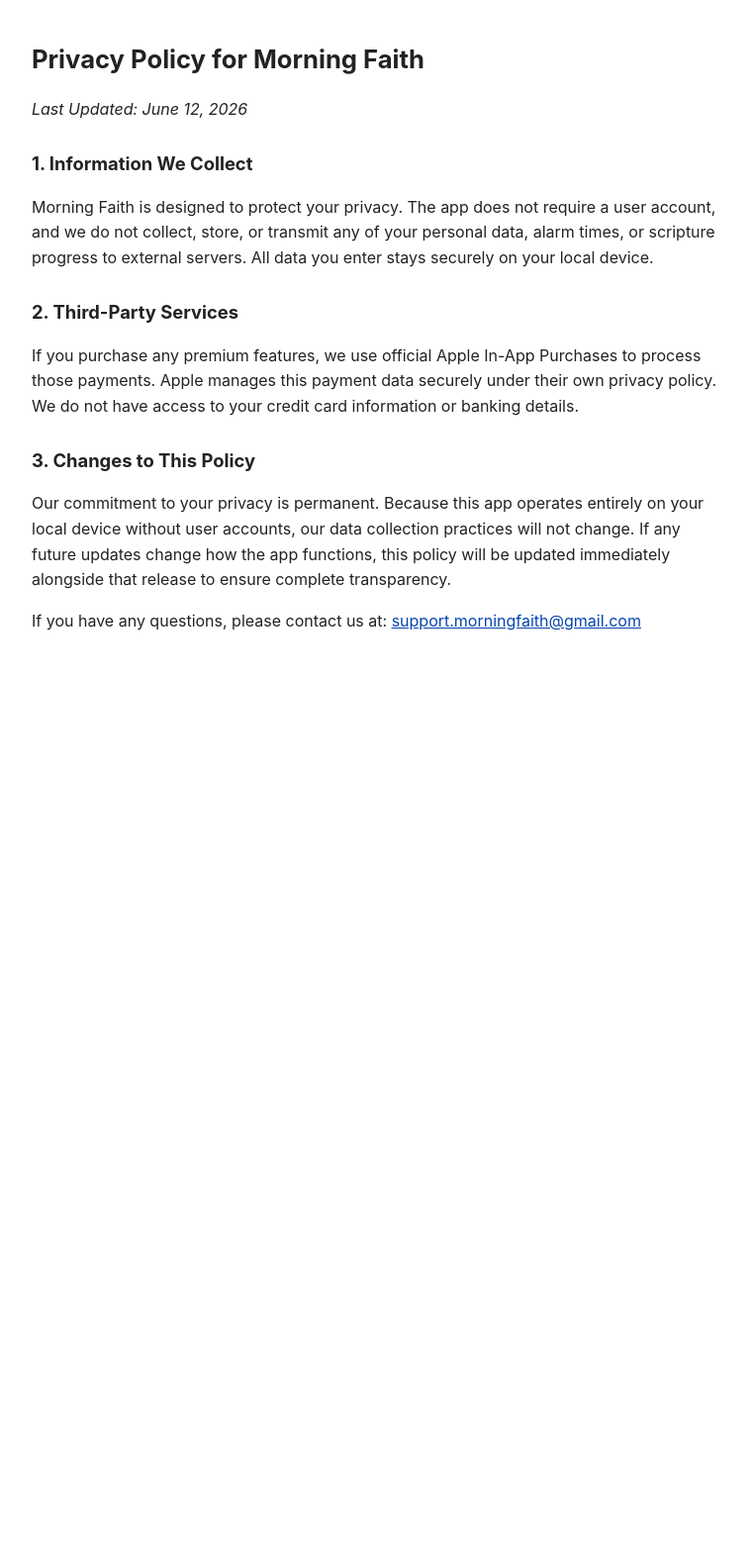
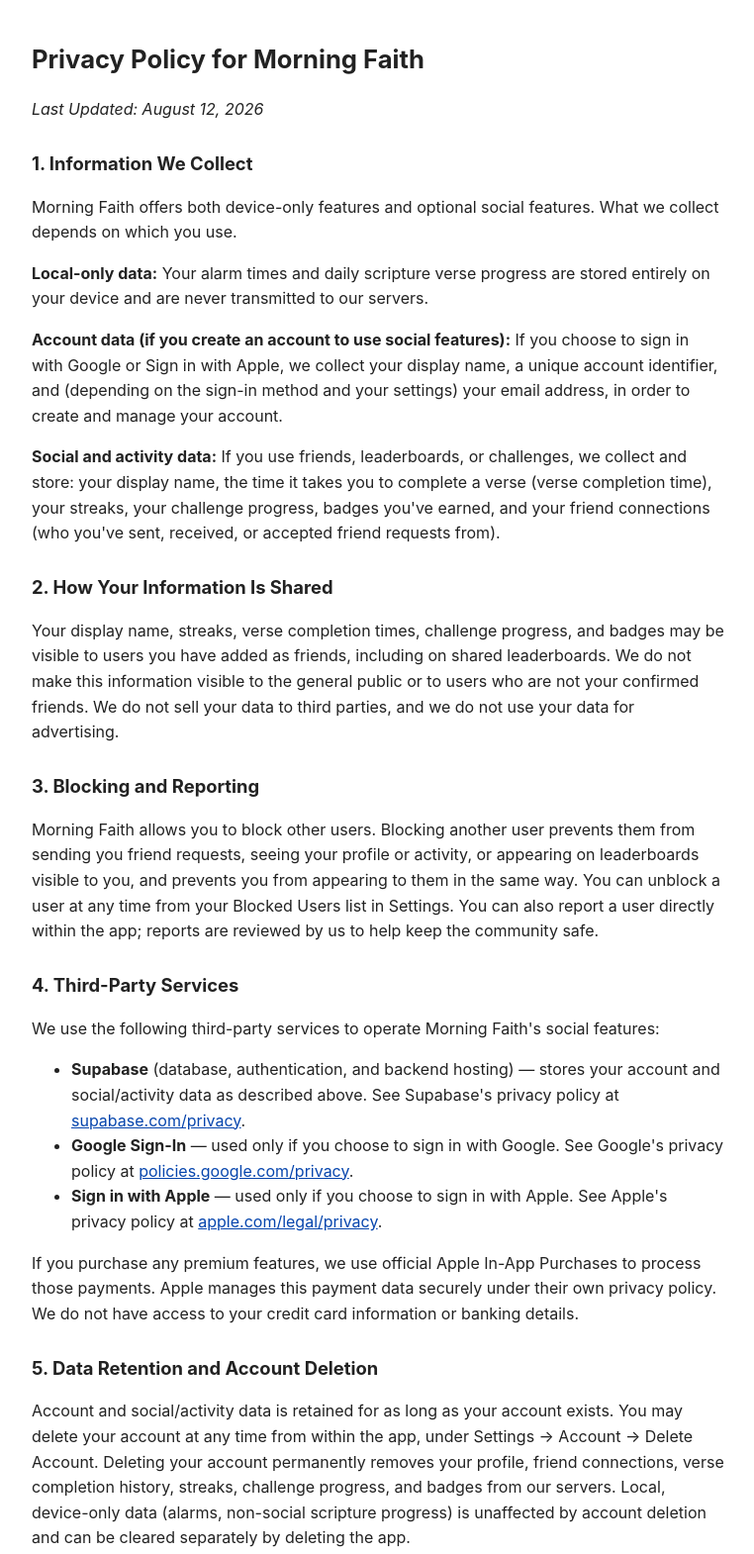
Before and after one commit to PolarisCore001/morningfaith-legal, a plain HTML site: page privacy.html in a window 1280 px wide. Shown: the top 1570 px of the page at 99% size, without its empty margins (258-1020 px from the left). Before the commit the page ends 800 px from the top, so only its background shows below. Drawn offline with Linux system fonts and the light colour scheme.

Commit message:
Update privacy.html

```diff
--- a/privacy.html
+++ b/privacy.html
@@ -13,16 +13,37 @@
 </head>
 <body>
 <h1>Privacy Policy for Morning Faith</h1>
-<p><em>Last Updated: June 12, 2026</em></p>
+<p><em>Last Updated: August 12, 2026</em></p>
 
 <h2>1. Information We Collect</h2>
-<p>Morning Faith is designed to protect your privacy. The app does not require a user account, and we do not collect, store, or transmit any of your personal data, alarm times, or scripture progress to external servers. All data you enter stays securely on your local device.</p>
+<p>Morning Faith offers both device-only features and optional social features. What we collect depends on which you use.</p>
+<p><strong>Local-only data:</strong> Your alarm times and daily scripture verse progress are stored entirely on your device and are never transmitted to our servers.</p>
+<p><strong>Account data (if you create an account to use social features):</strong> If you choose to sign in with Google or Sign in with Apple, we collect your display name, a unique account identifier, and (depending on the sign-in method and your settings) your email address, in order to create and manage your account.</p>
+<p><strong>Social and activity data:</strong> If you use friends, leaderboards, or challenges, we collect and store: your display name, the time it takes you to complete a verse (verse completion time), your streaks, your challenge progress, badges you've earned, and your friend connections (who you've sent, received, or accepted friend requests from).</p>
 
-<h2>2. Third-Party Services</h2>
+<h2>2. How Your Information Is Shared</h2>
+<p>Your display name, streaks, verse completion times, challenge progress, and badges may be visible to users you have added as friends, including on shared leaderboards. We do not make this information visible to the general public or to users who are not your confirmed friends. We do not sell your data to third parties, and we do not use your data for advertising.</p>
+
+<h2>3. Blocking and Reporting</h2>
+<p>Morning Faith allows you to block other users. Blocking another user prevents them from sending you friend requests, seeing your profile or activity, or appearing on leaderboards visible to you, and prevents you from appearing to them in the same way. You can unblock a user at any time from your Blocked Users list in Settings. You can also report a user directly within the app; reports are reviewed by us to help keep the community safe.</p>
+
+<h2>4. Third-Party Services</h2>
+<p>We use the following third-party services to operate Morning Faith's social features:</p>
+<ul>
+<li><strong>Supabase</strong> (database, authentication, and backend hosting) — stores your account and social/activity data as described above. See Supabase's privacy policy at <a href="https://supabase.com/privacy" target="_blank">supabase.com/privacy</a>.</li>
+<li><strong>Google Sign-In</strong> — used only if you choose to sign in with Google. See Google's privacy policy at <a href="https://policies.google.com/privacy" target="_blank">policies.google.com/privacy</a>.</li>
+<li><strong>Sign in with Apple</strong> — used only if you choose to sign in with Apple. See Apple's privacy policy at <a href="https://www.apple.com/legal/privacy/" target="_blank">apple.com/legal/privacy</a>.</li>
+</ul>
 <p>If you purchase any premium features, we use official Apple In-App Purchases to process those payments. Apple manages this payment data securely under their own privacy policy. We do not have access to your credit card information or banking details.</p>
 
-<h2>3. Changes to This Policy</h2>
-<p>Our commitment to your privacy is permanent. Because this app operates entirely on your local device without user accounts, our data collection practices will not change. If any future updates change how the app functions, this policy will be updated immediately alongside that release to ensure complete transparency.</p>
+<h2>5. Data Retention and Account Deletion</h2>
+<p>Account and social/activity data is retained for as long as your account exists. You may delete your account at any time from within the app, under Settings → Account → Delete Account. Deleting your account permanently removes your profile, friend connections, verse completion history, streaks, challenge progress, and badges from our servers. Local, device-only data (alarms, non-social scripture progress) is unaffected by account deletion and can be cleared separately by deleting the app.</p>
+
+<h2>6. Children's Privacy</h2>
+<p>Morning Faith's social features (accounts, friends, leaderboards) are not directed at children under 13, and we do not knowingly collect account data from children under 13. If you believe a child has created an account, please contact us so we can remove it.</p>
+
+<h2>7. Changes to This Policy</h2>
+<p>We may update this policy as the app's features evolve. Material changes will be reflected here with an updated "Last Updated" date, and where appropriate, communicated within the app.</p>
 
 <p>If you have any questions, please contact us at: <a href="mailto:support.morningfaith@gmail.com">support.morningfaith@gmail.com</a></p>
 </body>
```
